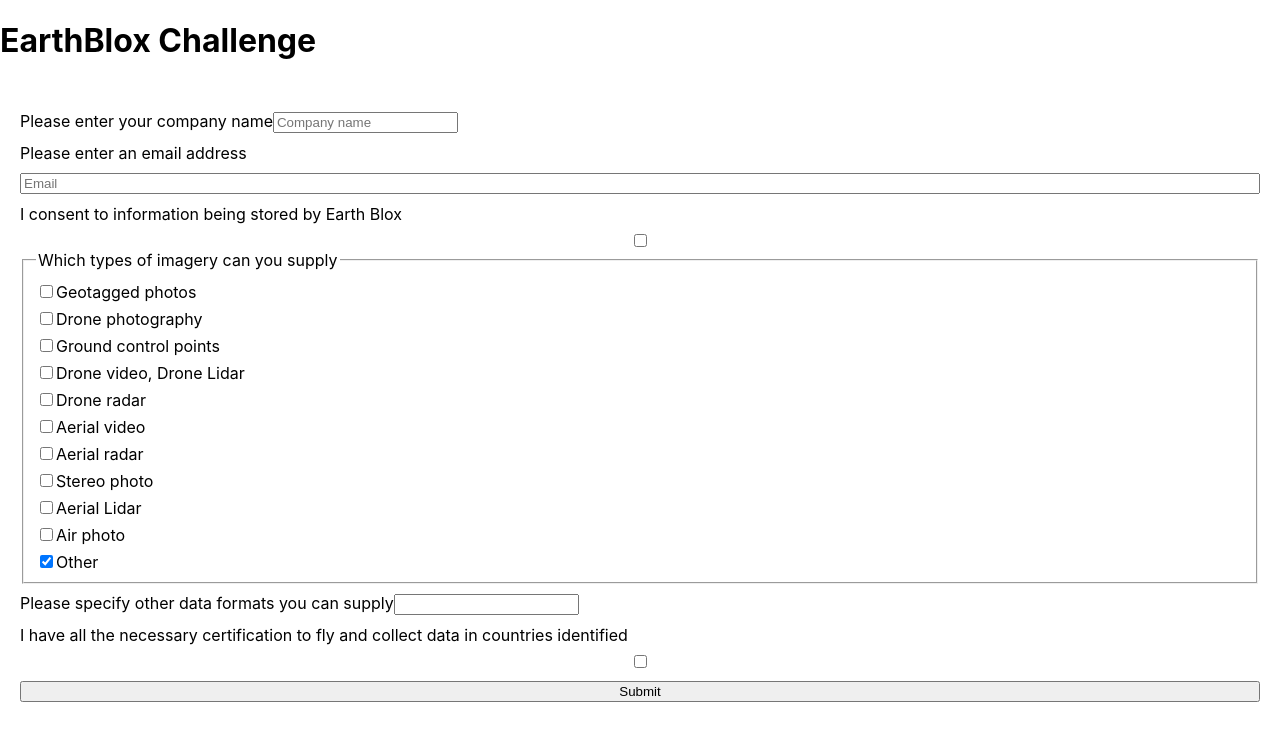
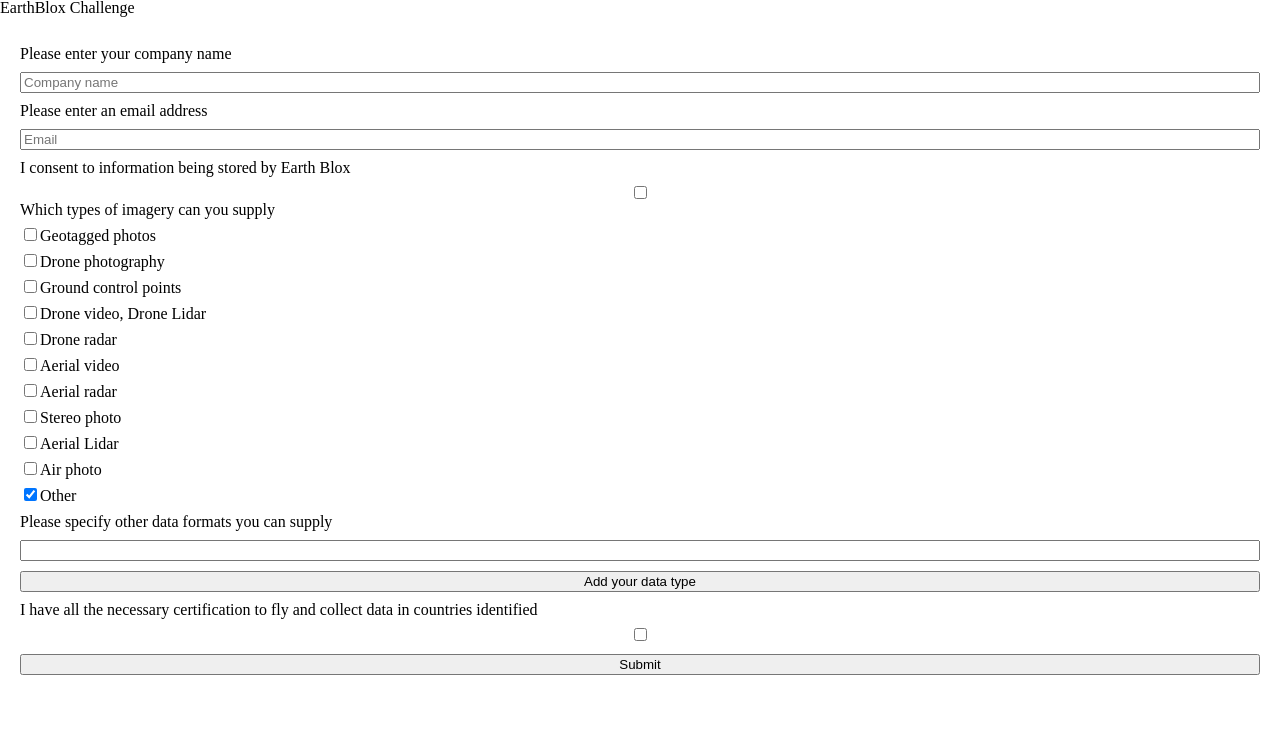
Before and after one commit to maria-nita/react-firebase-form-app, a React (Create React App) app: page / in a window 1280 px wide. Both pictures are taken after a click on the checkbox "Other". Shown: the top 740 px of the page. Built offline with nearby package versions, Linux system fonts and the light colour scheme.

Commit message:
renaming separate input component, adding css reset, adding data types accordiong to user

```diff
--- a/src/App.css
+++ b/src/App.css
@@ -7,3 +7,8 @@
 input, label, button {
     margin-top: 10px;
 }
+
+.field-group {
+    display: flex;
+    flex-direction: column;
+}
--- a/src/App.js
+++ b/src/App.js
@@ -1,13 +1,16 @@
 import React, { Component } from 'react';
+import './reset.css';
 import './App.css';
 
 import firebase from './firebase.js';
-import TextInput from './components/TextInput';
+// import InputField from './components/InputField';
 
 class App extends Component {
     state = {
         company: '',
         email: '',
+        otherDataType: '',
+        otherData: [],
         showOtherInputField: false,
         formDetails: [
             {
@@ -19,13 +22,14 @@
             }
         ]
     }
-    handleOtherCheckbox() {
+    handleOtherCheckbox(value) {
+        if (value === 'Other') {
             this.setState({
                 showOtherInputField: !this.state.showOtherInputField
             });
         }
+    }
     handleTextChange(e) {
-        console.log('hello', e.target.name, e.target.value);
         this.setState({
             [e.target.name]: e.target.value
         });
@@ -46,13 +50,21 @@
             alert('There has been an error with your submission. Please try again.')
         });
     }
+    handleAddType(e) {
+        const newDataType = this.state.otherDataType;
+        this.setState({
+            otherData: [...this.state.otherData, newDataType],
+            otherDataType: ''
+        });
+    }
     render() {
         const dataTypes = ["Geotagged photos", "Drone photography", "Ground control points", "Drone video, Drone Lidar", "Drone radar", "Aerial video", "Aerial radar", "Stereo photo", "Aerial Lidar", "Air photo", "Other"];
         let otherDataField;
         if (this.state.showOtherInputField) {
-            otherDataField = <div>
+            otherDataField = <div className="field-group">
                                 <label for="otherDataType">Please specify other data formats you can supply</label>
-                                <input id="otherDataType" name="otherDataType" type="text" />
+                                <input id="otherDataType" onChange={this.handleTextChange.bind(this)} name="otherDataType" type="text" value={this.state.otherDataType} />
+                                <button type="button" onClick={this.handleAddType.bind(this)}>Add your data type</button>
                             </div>;
         }
         return (
@@ -63,28 +75,41 @@
             <div className=''>
                 <section className="add-item">
                     <form onSubmit={this.handleSubmit.bind(this)}>
-                        <TextInput handleTextChange={this.handleTextChange} fieldDetails={this.state.formDetails[0]} fieldValue={this.state.company} />
-                        {/* <label for="company">Please enter your company name</label>
-                        <input id="company" onChange={this.handleTextChange.bind(this)} type="text" name="company" value={this.state.company} placeholder="Company name" /> */}
+                        {/* <InputField handleTextChange={this.handleTextChange} fieldDetails={this.state.formDetails[0]} fieldValue={this.state.company} /> */}
+                        <div className="field-group">
+                            <label for="company">Please enter your company name</label>
+                            <input id="company" onChange={this.handleTextChange.bind(this)} type="text" name="company" value={this.state.company} placeholder="Company name" />
+                        </div>
+                        <div className="field-group">
                             <label for="email">Please enter an email address</label>
                             <input id="email" onChange={this.handleTextChange.bind(this)} type="email" name="email" value={this.state.email} placeholder="Email" />
+                        </div>
+                        <div className="field-group">
                             <label for="consentGDPR">I consent to information being stored by Earth Blox</label>
                             <input type="checkbox" id="consentGDPR" name="consentGDPR" />
-                        <fieldset>
+                        </div>
+                        <fieldset className="field-group">
                             <legend>Which types of imagery can you supply</legend>
                             {dataTypes.map((type) => {
                                 const typeCode = type.split(" ").join("-").toLowerCase();
                                 return (
                                     <div>
-                                        <input onChange={this.handleOtherCheckbox.bind(this)} type="checkbox" id={typeCode} name="dataTypes" value={type} />
+                                        <input onChange={this.handleOtherCheckbox.bind(this, type)} type="checkbox" id={typeCode} name="dataTypes" value={type} />
                                         <label for={typeCode}>{type}</label>
                                     </div>
                                 )
                             })}
                         </fieldset>
                         {otherDataField}
+                        {this.state.otherData.map((data) => {
+                            return (
+                                <p>{data}</p>
+                            )
+                        })}
+                        <div className="field-group">
                             <label for="certifiedData">I have all the necessary certification to fly and collect data in countries identified</label>
                             <input type="checkbox" id="certifiedData" name="certifiedData" />
+                        </div>
                         <button type="submit">Submit</button>
                     </form>
                 </section>
--- /dev/null
+++ b/src/components/InputField.js
@@ -0,0 +1,30 @@
+import React, { Component } from 'react'
+import PropTypes from 'prop-types'
+
+export class InputField extends Component {
+    render() {
+        return (
+            <div>
+                <label for={this.props.fieldDetails.fieldCode}>
+                    {this.props.fieldDetails.fieldLabel}
+                </label>
+                <input
+                id={this.props.fieldDetails.fieldCode}
+                type={this.props.fieldDetails.fieldType}
+                name={this.props.fieldDetails.fieldCode}
+                value={this.props.fieldValue}
+                placeholder={this.props.fieldDetails.fieldPlaceholder}
+                onChange={this.props.handleTextChange.bind(this)}
+                />
+            </div>
+        )
+    }
+}
+
+InputField.propTypes = {
+    handleTextChange: PropTypes.func.isRequired,
+    fieldDetails: PropTypes.object.isRequired,
+    fieldValue: PropTypes.string.isRequired
+}
+
+export default InputField
--- a/src/components/TextInput.js
+++ /dev/null
@@ -1,21 +0,0 @@
-import React, { Component } from 'react'
-import PropTypes from 'prop-types'
-
-export class TextInput extends Component {
-    render() {
-        return (
-            <div>
-                <label for={this.props.fieldDetails.fieldCode}>{this.props.fieldDetails.fieldLabel}</label>
-                <input id={this.props.fieldDetails.fieldCode} onChange={this.props.handleTextChange.bind(this)} type={this.props.fieldDetails.fieldType} name={this.props.fieldDetails.fieldCode} value={this.props.fieldValue} placeholder={this.props.fieldDetails.fieldPlaceholder} />
-            </div>
-        )
-    }
-}
-
-TextInput.propTypes = {
-    fieldDetails: PropTypes.object.isRequired,
-    fieldValue: PropTypes.string.isRequired,
-    handleTextChange: PropTypes.func.isRequired
-}
-
-export default TextInput
--- /dev/null
+++ b/src/reset.css
@@ -0,0 +1,48 @@
+/* http://meyerweb.com/eric/tools/css/reset/
+v2.0 | 20110126
+License: none (public domain)
+*/
+
+html, body, div, span, applet, object, iframe,
+h1, h2, h3, h4, h5, h6, p, blockquote, pre,
+a, abbr, acronym, address, big, cite, code,
+del, dfn, em, img, ins, kbd, q, s, samp,
+small, strike, strong, sub, sup, tt, var,
+b, u, i, center,
+dl, dt, dd, ol, ul, li,
+fieldset, form, label, legend,
+table, caption, tbody, tfoot, thead, tr, th, td,
+article, aside, canvas, details, embed,
+figure, figcaption, footer, header, hgroup,
+menu, nav, output, ruby, section, summary,
+time, mark, audio, video {
+	margin: 0;
+	padding: 0;
+	border: 0;
+	font-size: 100%;
+	font: inherit;
+	vertical-align: baseline;
+}
+/* HTML5 display-role reset for older browsers */
+article, aside, details, figcaption, figure,
+footer, header, hgroup, menu, nav, section {
+	display: block;
+}
+body {
+	line-height: 1;
+}
+ol, ul {
+	list-style: none;
+}
+blockquote, q {
+	quotes: none;
+}
+blockquote:before, blockquote:after,
+q:before, q:after {
+	content: '';
+	content: none;
+}
+table {
+	border-collapse: collapse;
+	border-spacing: 0;
+}
```
Lines whose indentation alone changed are shown as unchanged.
